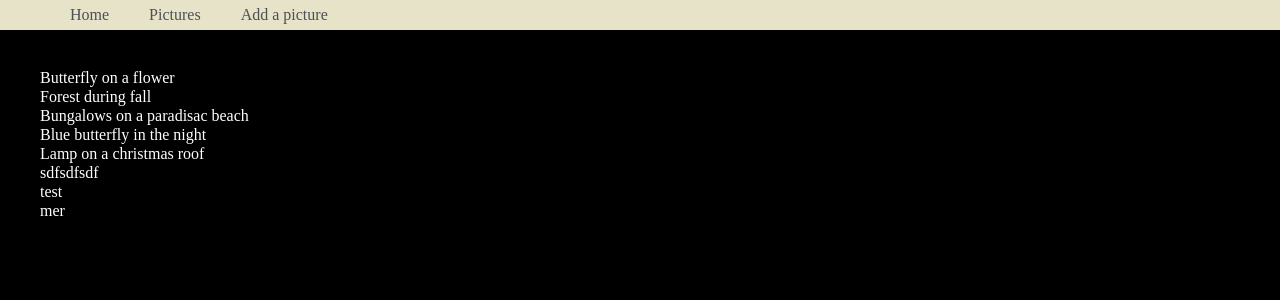
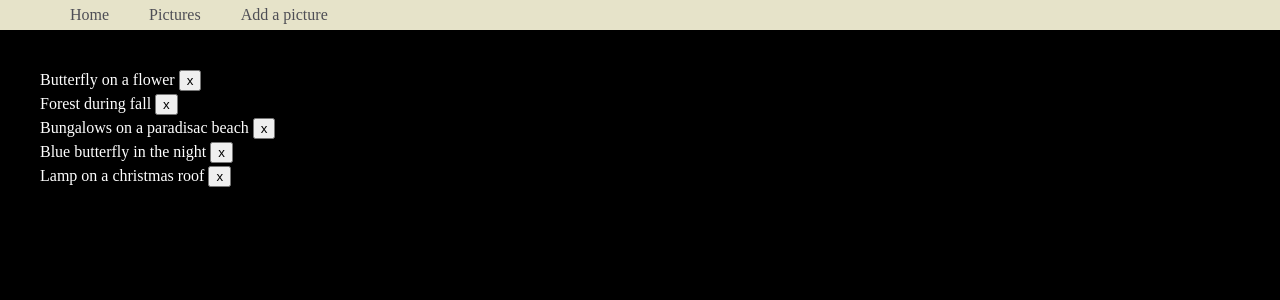
Before and after one commit to WandoCode/ReactCarousel, a React (Create React App) app: page /pic in a window 1280 px wide. Shown: the top 300 px of the page. Built offline with nearby package versions, Linux system fonts and the light colour scheme; data requests are answered from the project's data file.

Commit message:
Add a button to delete picture to the /pictures page

```diff
--- a/src/assets/datas.json
+++ b/src/assets/datas.json
@@ -22,23 +22,8 @@
     },
     {
       "url": "https://images.pexels.com/photos/1654760/pexels-photo-1654760.jpeg?auto=compress&cs=tinysrgb&dpr=2&h=750&w=1260",
-      "id": "4",
-      "title": "Lamp on a christmas roof"
-    },
-    {
-      "url": "http://www.azea.dz",
-      "title": "sdfsdfsdf",
-      "id": "09SCbFo"
-    },
-    {
-      "url": "https://jooinn.com/images/beautiful-lake-5.jpg",
-      "title": "test",
-      "id": "nLtnl0x"
-    },
-    {
-      "url": "https://wallpapertops.com/walldb/original/4/e/e/793942.jpg",
-      "title": "mer",
-      "id": "iT_vVGN"
+      "title": "Lamp on a christmas roof",
+      "id": "s15LLLy"
     }
   ]
 }
--- a/src/routes/Pictures.js
+++ b/src/routes/Pictures.js
@@ -13,6 +13,17 @@ function Pictures(props) {
     });
   };
 
+  const deletePicture = (id) => {
+    // Delete post with given id from DB
+    axios.delete(`http://localhost:8080/images/${id}`);
+
+    // Delete the same post from local variable
+    const newArray = imagesObjectArray.filter((el) => {
+      return el.id !== id;
+    });
+    setImagesObjectArray(newArray);
+  };
+
   useEffect(() => {
     getDatas();
   }, []);
@@ -21,7 +32,8 @@ function Pictures(props) {
     return imagesObjectArray.map((imageimageInfos) => {
       return (
         <li key={uniqid()}>
-          <Link to={`/pic/${imageimageInfos.id}`}>{imageimageInfos.title}</Link>
+          <Link to={`/pic/${imageimageInfos.id}`}>{imageimageInfos.title}</Link>{" "}
+          <button onClick={() => deletePicture(imageimageInfos.id)}>x</button>
         </li>
       );
     });
```
